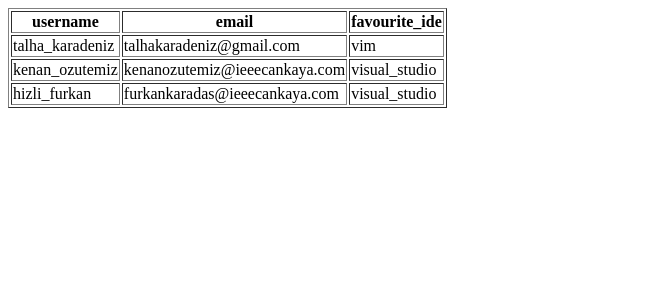
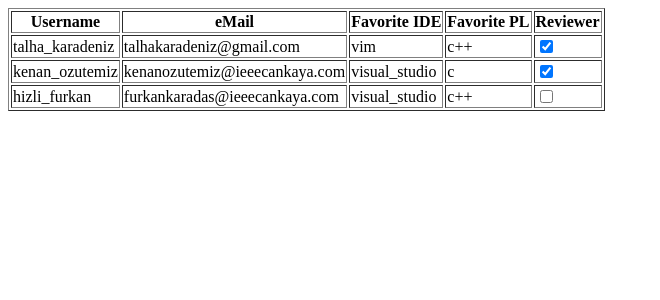
Before and after one commit to akgvn/CodeArenaHW, a PHP site: page /prez/listallusers.php in a window 1280 px wide. Shown: the top 300 px of the page, without its empty margins (0-660 px from the left). Run offline with PHP 8.4, Linux system fonts and the light colour scheme; a user stored in the database is signed in; data comes from the database, SQL or seed files in the repository; data that the repository does not hold is empty; a stand-in replaces the project's code that opens the database connection.

Commit message:
User listing has reviewer checkboxes now

```diff
--- a/htdocs/listallusers.php
+++ b/htdocs/listallusers.php
@@ -1,58 +1,46 @@
 <?php
+
+	session_start();
 
 	require "db_connect.php";
 
-	$query_all = $db->query("select username, email, favourite_ide from users");
+	$query_all = $db->query("select id, username, email, favourite_ide, favourite_pl, is_reviewer from users");
 
-	//$n_users = $query_all->num_rows;
 	echo "<table border = 1> ";//style='border:1px'>";
-	echo "	<tr>"; //<th>";
-	echo "		<th> username </th>";
-	echo "      <th> email </th>";
-	echo "		<th> favourite_ide </th>";
-	echo "	</tr>";//</th>";
+	echo "	<tr>";
+	echo "		<th> Username </th>";
+	echo "      <th> eMail </th>";
+	echo "		<th> Favorite IDE </th>";
+	echo "		<th> Favorite PL </th>";
+	echo "		<th> Reviewer </th>";
+	echo "	</tr>";
 
-	//$rows = $query_all->fetch();
 	while($row = $query_all->fetch_assoc()) {
 
-		//$username = mysql_result($query_all, $count, "username");
-		//$email = mysql_result($query_all, $count, "email");
-		//$ide = mysql_result($query_all, $count, "favourite_ide");
+		$id = $row["id"];
 		$username = $row["username"];
 		$email = $row["email"];
 		$ide = $row["favourite_ide"];
+		$pl = $row["favourite_pl"];
+		$reviewer = $row["is_reviewer"];
 		echo "<tr>";
 		echo "	<td> $username </td>";
 		echo "  <td> $email </td>";
-		echo "  <td> $ide </td>"; //<br>";
+		echo "  <td> $ide </td>";
+		echo "  <td> $pl </td>";
+		echo "  <td><input type='checkbox' name='$id' value='$reviewer' ";
+
+		if ($reviewer) { // If user is reviewer, check the box.
+			echo "checked ";
+		}
+
+		if (!$_SESSION["reviewer"]) { // If session user is not a reviewer, disable the box.
+			echo "disabled";
+		}
+
+		echo " />";
 		echo "</tr>";
 		$count++;
 	}
 	echo "</table>";
-	//echo $result;
-	//echo "Hey.";
-	//$field_names = array("user", "pass", "favourite_pl", "ide");
-	//$n_fields = 4;
-	//$count = 0;
-	//for($i = 0; $i < $n_fields; $i++) {
-	//	$field_name = $field_names[$i];
-	//	if(_POST[$field_name] !== null) {
-	//		$count++;
-	//	}
-	//}
-	//if ($count == $n_fields) {
-	//	//echo "Posted sth.";
-	//	@mysql_connect("localhost", "root", "1357")
-			//or die ("Veritaban�na ba�lan�rken bir hata olu�tu!");
-	//	@mysql_select_db("code_arena")
-			//or die("Veritan�nda bir hata olu�tu!");
-	//}
-	//$n_users = 3;
-	//$count = 0;
-	//while($count < $n_users) {
-	//	$query = mysql_query("select * from users");
-	//	$username = mysql_result($query, $count, "username");
-	//	echo "$username <br>";
-	//	$count++;
-	//}
 ?>
--- a/htdocs/login.php
+++ b/htdocs/login.php
@@ -36,6 +36,7 @@
 
 			$_SESSION["user_id"] = $row["id"]; // Gets the id column of the row.
 			$_SESSION["username"] = $username;
+			$_SESSION["reviewer"] = $row["is_reviewer"];
 
 			header('Location: listallusers.php') ;
 		}
```
Also changed, not shown: htdocs/register.php (+4 -5 lines).
